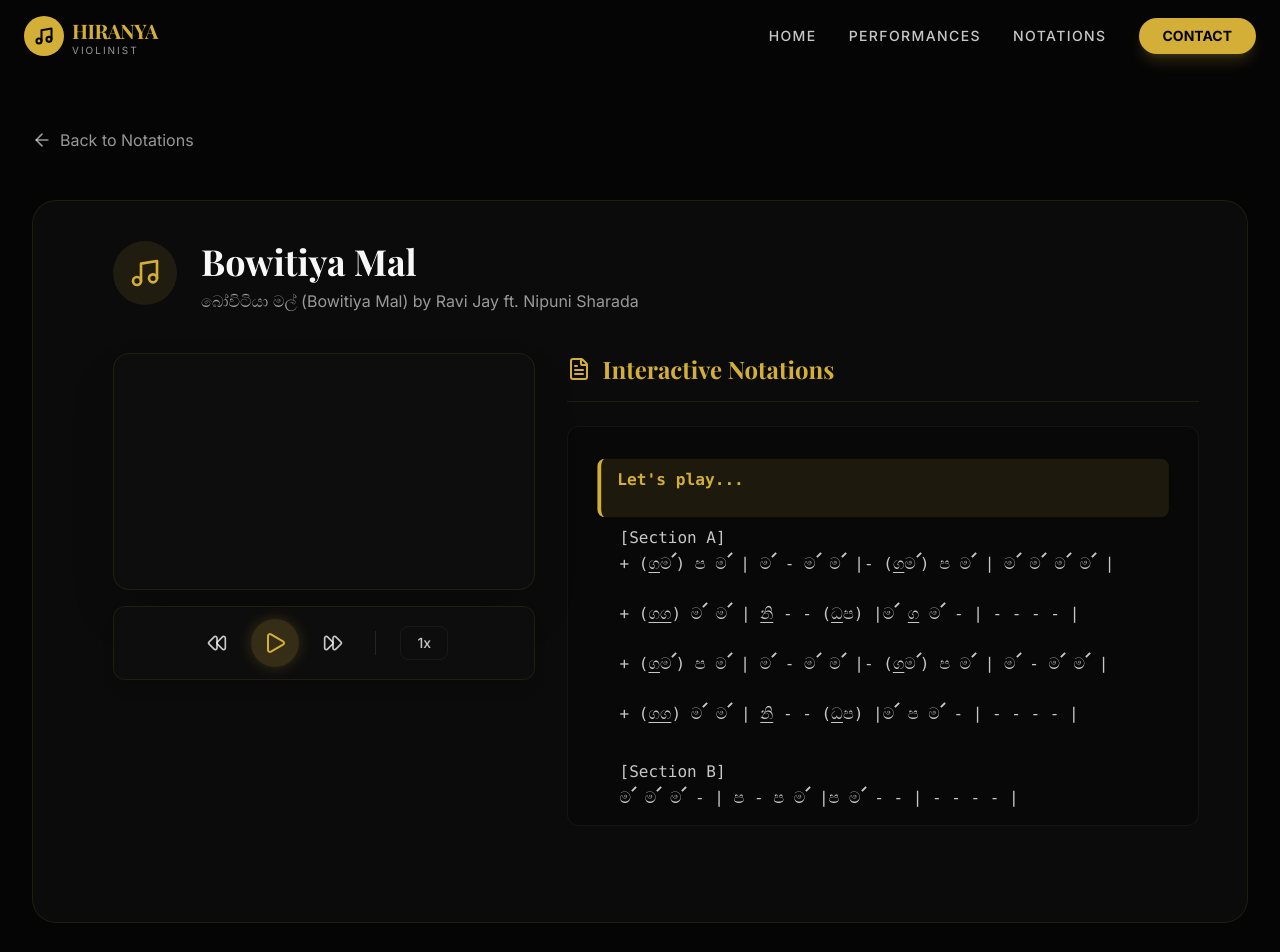
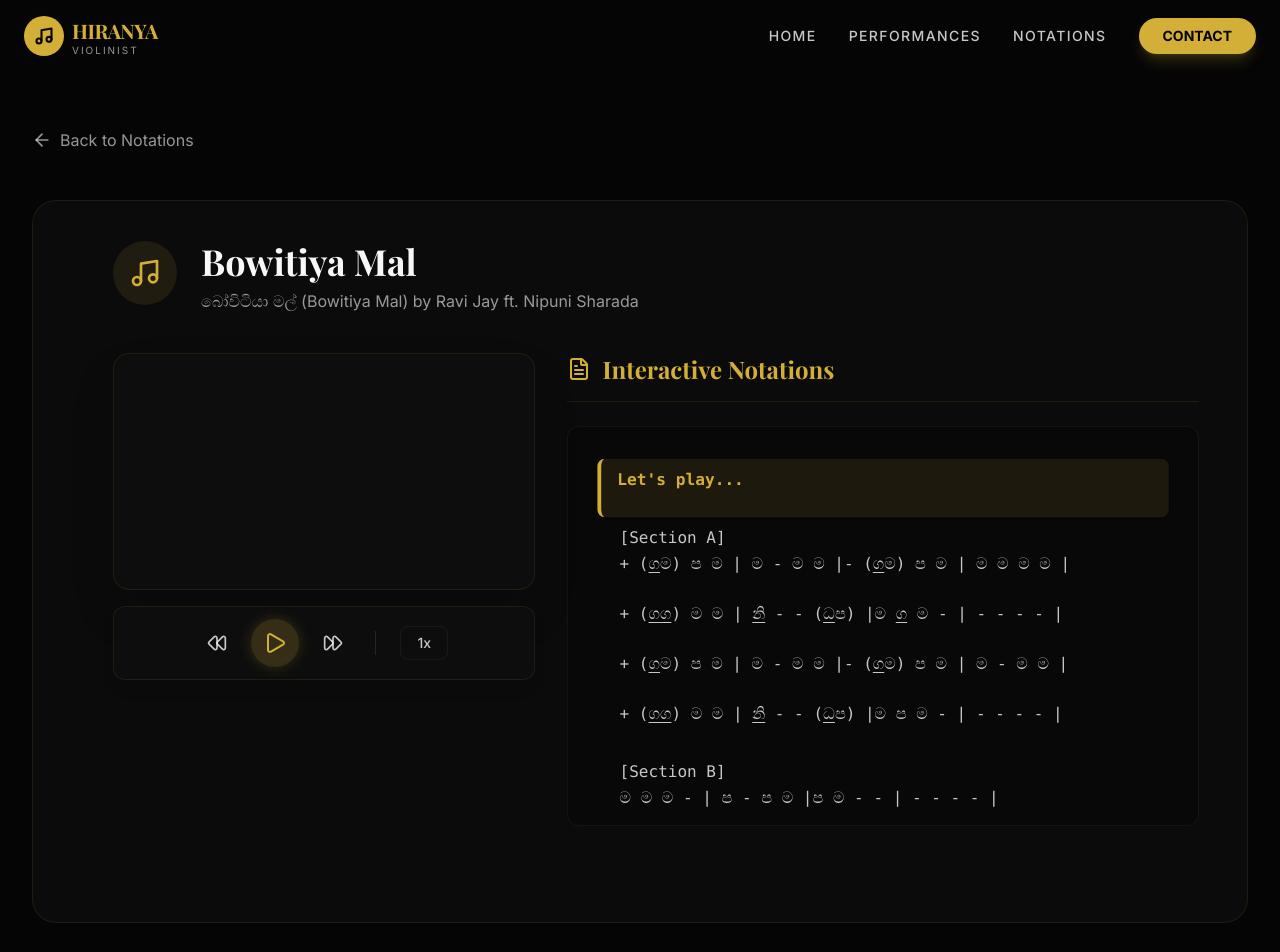
Before and after one commit to hiranyaviolin/hiranya-thathsarani, a Next.js app in the folder hiranya-music/: page /notations/bowitiya-mal in a window 1280 px wide. Shown: the top 952 px of the page. Built offline with nearby package versions, Linux system fonts and the light colour scheme; a web font is replaced by a local one.

Commit message:
replaced all instances of tivra ම (<span class='tivra'>ම</span>) with normal ම in the notation for the second song (Bowitiya Mal) in the notations.ts file

```diff
--- a/hiranya-music/src/constants/notations.ts
+++ b/hiranya-music/src/constants/notations.ts
@@ -61,14 +61,14 @@ export const NOTATIONS_DATA: Notation[] = [
             // { startTime: 30, endTime: 34, text: "+ - - P | Ṡ - N̲ (D̲P) | Ḿ - - - | - - - - |\n" },
             // { startTime: 34, endTime: 40, text: "Ḿ Ḿ Ḿ - | P - P Ḿ | P Ḿ - - | - - - - |\n" },
             // { startTime: 40, endTime: 44, text: "+ - - P | Ṡ - N̲ (D̲P) | Ḿ - - | - - - - |\n" }
-            { startTime: 6, endTime: 10, text: "[Section A]\n+ (<span class='komal'>ග</span><span class='tivra'>ම</span>) ප <span class='tivra'>ම</span> | <span class='tivra'>ම</span> - <span class='tivra'>ම</span> <span class='tivra'>ම</span> | - (<span class='komal'>ග</span><span class='tivra'>ම</span>) ප <span class='tivra'>ම</span> | <span class='tivra'>ම</span> <span class='tivra'>ම</span> <span class='tivra'>ම</span> <span class='tivra'>ම</span> |\n" },
-            { startTime: 10, endTime: 15, text: "+ (<span class='komal'>ග</span><span class='komal'>ග</span>) <span class='tivra'>ම</span> <span class='tivra'>ම</span> | <span class='komal'>නි</span> - - (<span class='komal'>ධ</span>ප) | <span class='tivra'>ම</span> <span class='komal'>ග</span> <span class='tivra'>ම</span> - | - - - - |\n" },
-            { startTime: 15, endTime: 20, text: "+ (<span class='komal'>ග</span><span class='tivra'>ම</span>) ප <span class='tivra'>ම</span> | <span class='tivra'>ම</span> - <span class='tivra'>ම</span> <span class='tivra'>ම</span> | - (<span class='komal'>ග</span><span class='tivra'>ම</span>) ප <span class='tivra'>ම</span> | <span class='tivra'>ම</span> - <span class='tivra'>ම</span> <span class='tivra'>ම</span> |\n" },
-            { startTime: 20, endTime: 25, text: "+ (<span class='komal'>ග</span><span class='komal'>ග</span>) <span class='tivra'>ම</span> <span class='tivra'>ම</span> | <span class='komal'>නි</span> - - (<span class='komal'>ධ</span>ප) | <span class='tivra'>ම</span> ප <span class='tivra'>ම</span> - | - - - - |\n\n" },
-            { startTime: 25, endTime: 30, text: "[Section B]\n<span class='tivra'>ම</span> <span class='tivra'>ම</span> <span class='tivra'>ම</span> - | ප - ප <span class='tivra'>ම</span> | ප <span class='tivra'>ම</span> - - | - - - - |\n" },
-            { startTime: 30, endTime: 34, text: "+ - - ප | <span class='upper'>ස</span> - <span class='komal'>නි</span> (<span class='komal'>ධ</span>ප) | <span class='tivra'>ම</span> - - - | - - - - |\n" },
-            { startTime: 34, endTime: 40, text: "<span class='tivra'>ම</span> <span class='tivra'>ම</span> <span class='tivra'>ම</span> - | ප - ප <span class='tivra'>ම</span> | ප <span class='tivra'>ම</span> - - | - - - - |\n" },
-            { startTime: 40, endTime: 44, text: "+ - - ප | <span class='upper'>ස</span> - <span class='komal'>නි</span> (<span class='komal'>ධ</span>ප) | <span class='tivra'>ම</span> - - | - - - - |\n" }
+            { startTime: 6, endTime: 10, text: "[Section A]\n+ (<span class='komal'>ග</span>ම) ප ම | ම - ම ම | - (<span class='komal'>ග</span>ම) ප ම | ම ම ම ම |\n" },
+            { startTime: 10, endTime: 15, text: "+ (<span class='komal'>ග</span><span class='komal'>ග</span>) ම ම | <span class='komal'>නි</span> - - (<span class='komal'>ධ</span>ප) | ම <span class='komal'>ග</span> ම - | - - - - |\n" },
+            { startTime: 15, endTime: 20, text: "+ (<span class='komal'>ග</span>ම) ප ම | ම - ම ම | - (<span class='komal'>ග</span>ම) ප ම | ම - ම ම |\n" },
+            { startTime: 20, endTime: 25, text: "+ (<span class='komal'>ග</span><span class='komal'>ග</span>) ම ම | <span class='komal'>නි</span> - - (<span class='komal'>ධ</span>ප) | ම ප ම - | - - - - |\n\n" },
+            { startTime: 25, endTime: 30, text: "[Section B]\nම ම ම - | ප - ප ම | ප ම - - | - - - - |\n" },
+            { startTime: 30, endTime: 34, text: "+ - - ප | <span class='upper'>ස</span> - <span class='komal'>නි</span> (<span class='komal'>ධ</span>ප) | ම - - - | - - - - |\n" },
+            { startTime: 34, endTime: 40, text: "ම ම ම - | ප - ප ම | ප ම - - | - - - - |\n" },
+            { startTime: 40, endTime: 44, text: "+ - - ප | <span class='upper'>ස</span> - <span class='komal'>නි</span> (<span class='komal'>ධ</span>ප) | ම - - | - - - - |\n" }
         ],
     }
 ];
```
